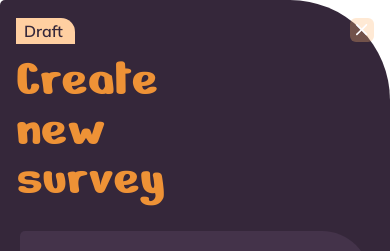
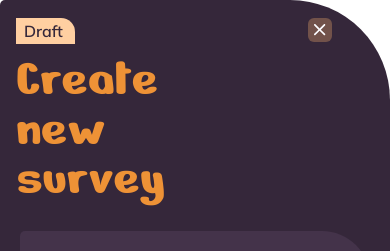
Before and after one commit to FatihYalcin42/PollApp, an Angular app: page /create-survey in a window 390 px wide. Shown: the top 251 px of the page. Built offline with nearby package versions, Linux system fonts and the light colour scheme; a web font is replaced by a local one.

Commit message:
style(create-survey): move mobile close button further inside canvas

```diff
--- a/src/app/pages/create-survey/create-survey-page.scss
+++ b/src/app/pages/create-survey/create-survey-page.scss
@@ -1001,7 +1001,7 @@
     flex-wrap: nowrap;
     align-items: flex-start;
     gap: 10px;
-    padding: 0 16px;
+    padding: 0 58px 0 16px;
   }
 
   .create-survey-header__left {
```
